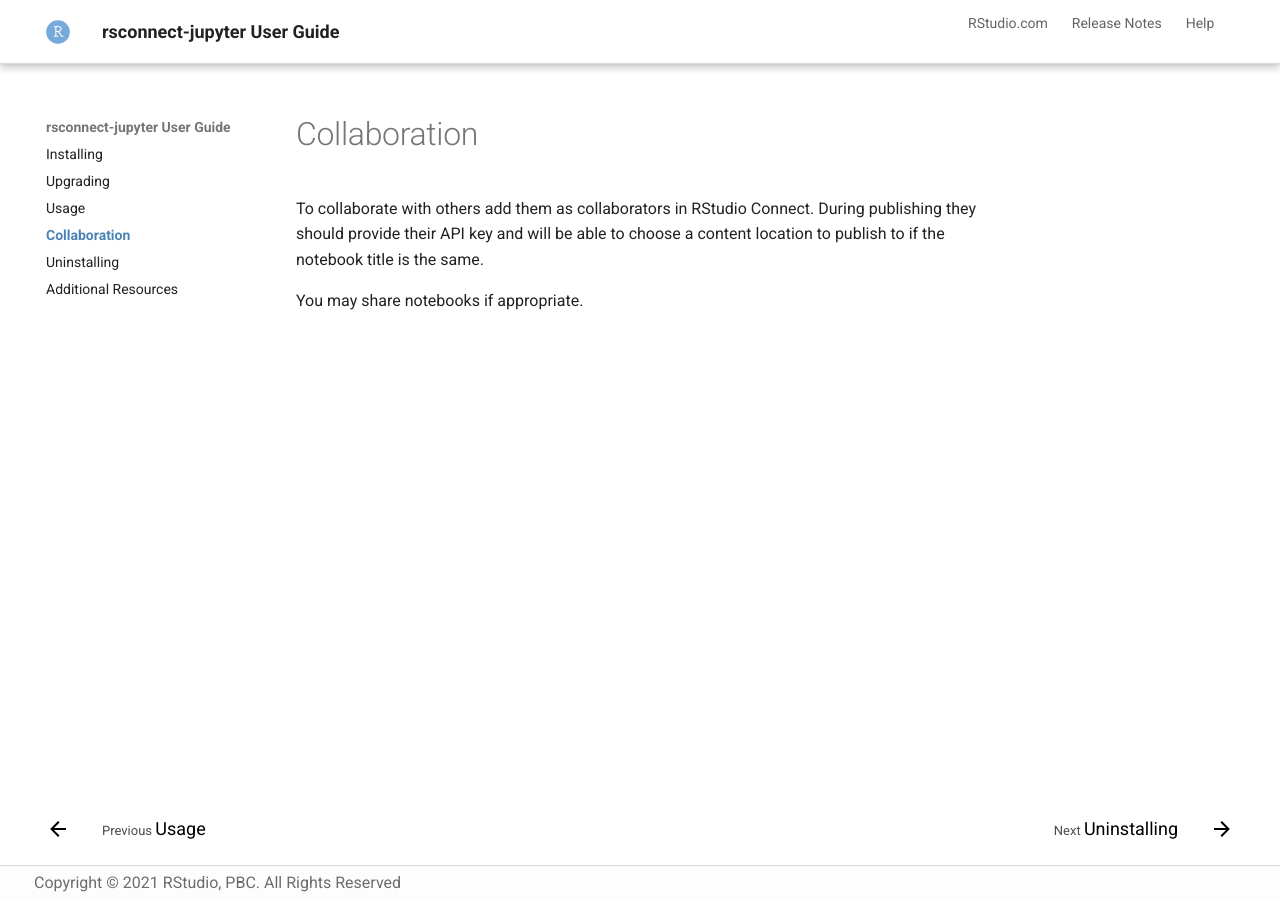
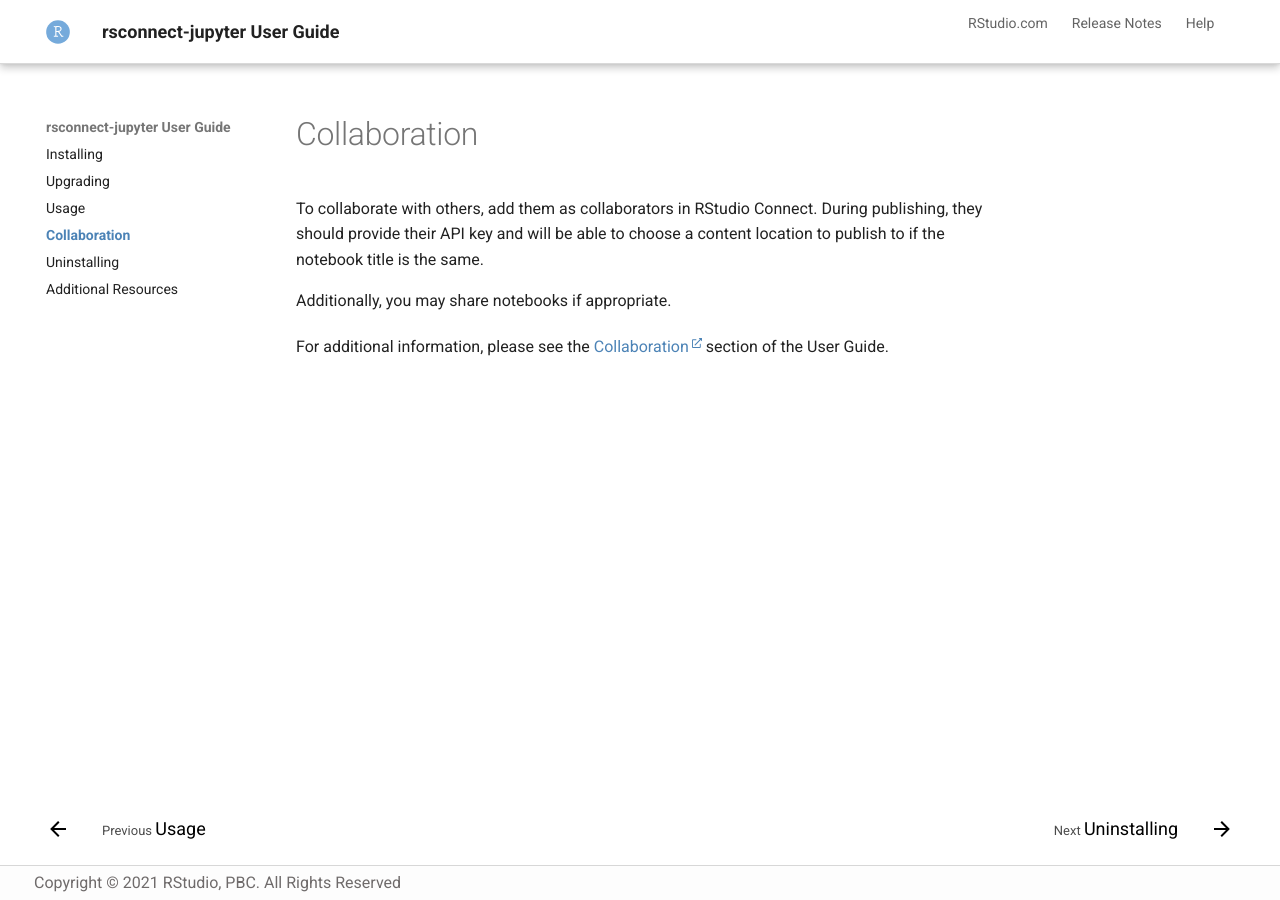
Before and after one commit to rstudio/rsconnect-jupyter, an MkDocs documentation site: the page built from docs/docs/collaboration.md, in a window 1280 px wide. Built offline with MkDocs 1.6.1 and Material for MkDocs 9.7.7, drawn with Linux system fonts in a browser that asks for light colours.

Commit message:
Copy edits

```diff
--- a/docs/docs/collaboration.md
+++ b/docs/docs/collaboration.md
@@ -1,7 +1,9 @@
 # Collaboration
 
-To collaborate with others add them as collaborators in RStudio Connect. During
-publishing they should provide their API key and will be able to choose a
+To collaborate with others, add them as collaborators in RStudio Connect. During
+publishing, they should provide their API key and will be able to choose a
 content location to publish to if the notebook title is the same.
 
-You may share notebooks if appropriate.
+Additionally, you may share notebooks if appropriate.
+
+For additional information, please see the [Collaboration](https://docs.rstudio.com/connect/user/publishing/#publishing-collaboration) section of the User Guide.
```
Also changed, not shown: docs/docs/index.md (+4 -1 lines), docs/docs/snippets/python_pkg.md (+1 -1 lines), docs/docs/upgrading.md (+1 -1 lines), docs/docs/usage.md (+10 -10 lines).
